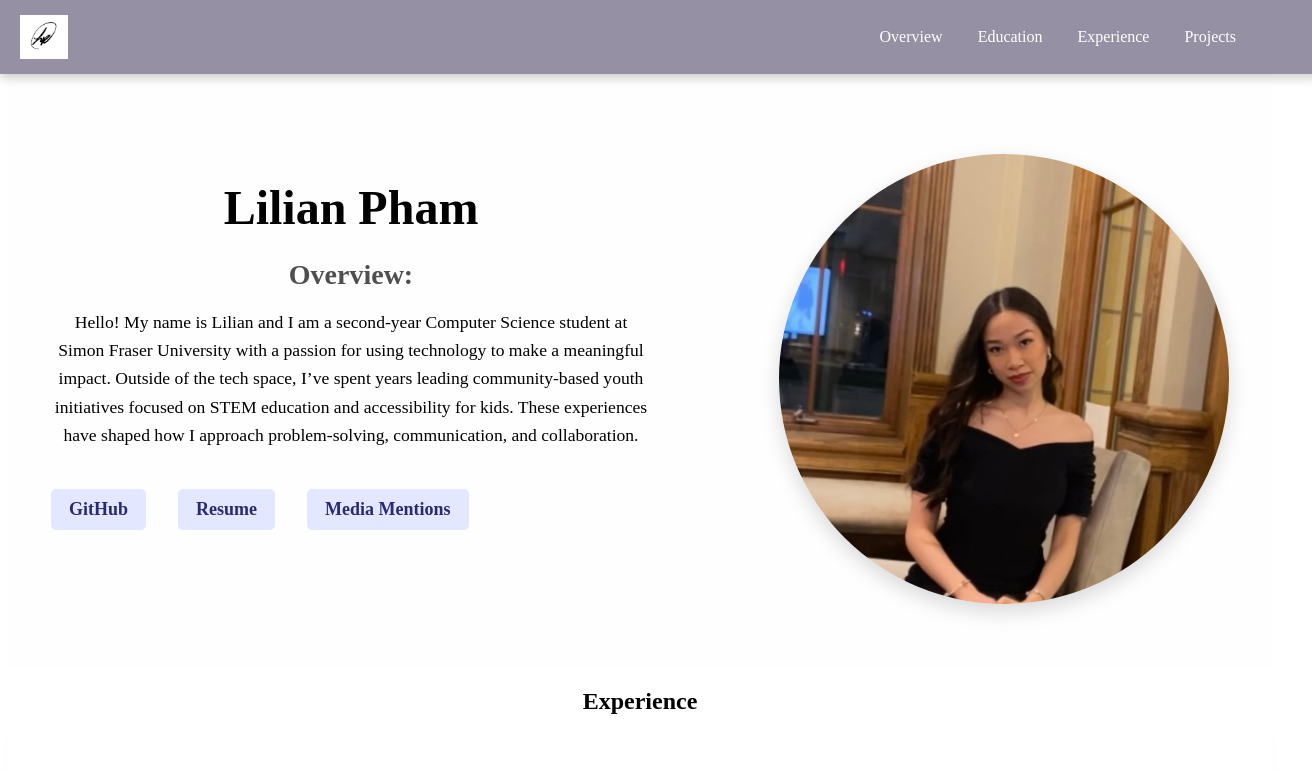
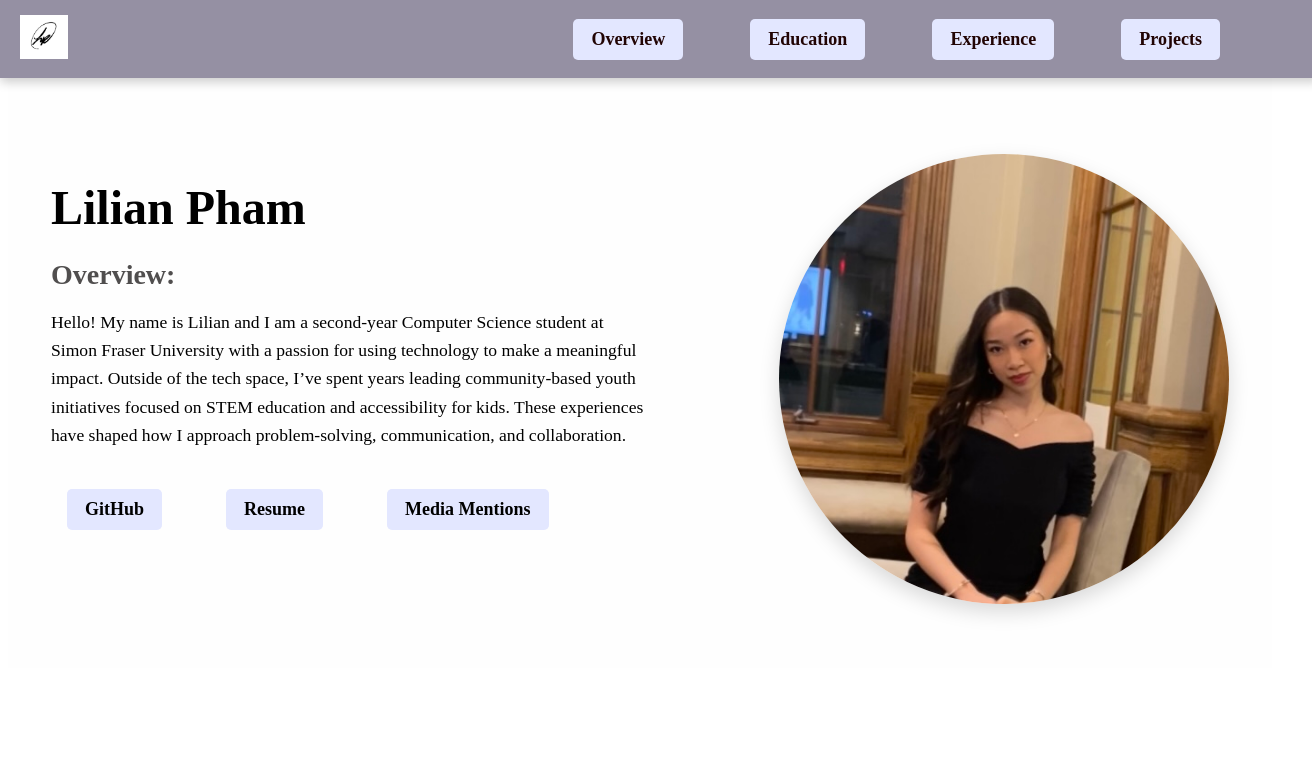
Before and after one commit to lilian-pham/lilian-pham.github.io, a React (Create React App) app: page / in a window 1280 px wide. Shown: the top 771 px of the page, 1312 px wide, since content can reach past the window. Built offline with nearby package versions, Linux system fonts and the light colour scheme.

Commit message:
added page navigation to the navbar section

```diff
--- a/src/App.jsx
+++ b/src/App.jsx
@@ -1,22 +1,24 @@
 import React from 'react';
+import { BrowserRouter as Router, Routes, Route } from "react-router-dom";
 import './App.css';
 
 import MainPage from './pages/main-page/main';
-import Experience from './pages/experience-page/experience-page';
 import Navbar from "./components/navBar";
+import EducationPage from './pages/education-page/education-page';
+import ExperiencePage from './pages/experience-page/experience-page';
 import ProjectsPage from './pages/project-page/project-page';
-import EducationPage from './pages/education-page/education-page';
 
 function App() {
-
   return (
-    <div className="App">
-      <Navbar/>
-      <MainPage />
-      <Experience />
-      <ProjectsPage/>
-      <EducationPage/>
-    </div>
+    <Router>
+      <Navbar />
+      <Routes>
+        <Route path="/" element={<MainPage/>} />
+        <Route path="/education" element={<EducationPage/>} />
+        <Route path="/experience" element={<ExperiencePage/>} />
+        <Route path="/projects" element={<ProjectsPage/>} />
+      </Routes>
+    </Router>
   );
 }
 
--- a/src/components/navBar.jsx
+++ b/src/components/navBar.jsx
@@ -1,21 +1,19 @@
 import "../styling/navBar.css";
 import logo from "../images/logo-favicon.jpeg";
-
-const scrollToSection = (id) => {
-  const section = document.getElementById(id);
-  section?.scrollIntoView({ behavior: "smooth" });
-};
+import { Link } from "react-router-dom";
 
 const Navbar = () => {
   return (
     <nav className="navbar">
-      <img src={logo} className="logo" alt="Logo" onClick={() => scrollToSection("title")}/>
+      <Link to="/">
+        <img src={logo} className="logo" alt="Logo" />
+      </Link>
 
       <div className="sections">
-      <span onClick={() => scrollToSection("overview")}>Overview</span>
-      <span onClick={() => scrollToSection("education")}>Education</span>
-        <span onClick={() => scrollToSection("experience")}>Experience</span>
-        <span onClick={() => scrollToSection("projects")}>Projects</span>
+        <Link to="/" className="nav-link">Overview</Link>
+        <Link to="/education" className="nav-link">Education</Link>
+        <Link to="/experience" className="nav-link">Experience</Link>
+        <Link to="/projects" className="nav-link">Projects</Link>
       </div>
     </nav>
   );
--- a/src/styling/navBar.css
+++ b/src/styling/navBar.css
@@ -4,7 +4,7 @@
     left: 0;
     width: 100%;
     background-color: #9590a3;
-    color: rgb(255, 255, 255);
+    color: rgb(33, 4, 4);
     display: flex;
     justify-content: space-between;
     align-items: center;
@@ -28,3 +28,14 @@
     color: #000000;
     cursor: pointer;
   }
+
+  .nav-link {
+    text-decoration: none;
+    color: inherit;
+    margin: 0 1rem;
+    cursor: pointer;
+  }
+
+  .nav-link:hover {
+    color: #ffffff; /* Or your hover color */
+  }
```
